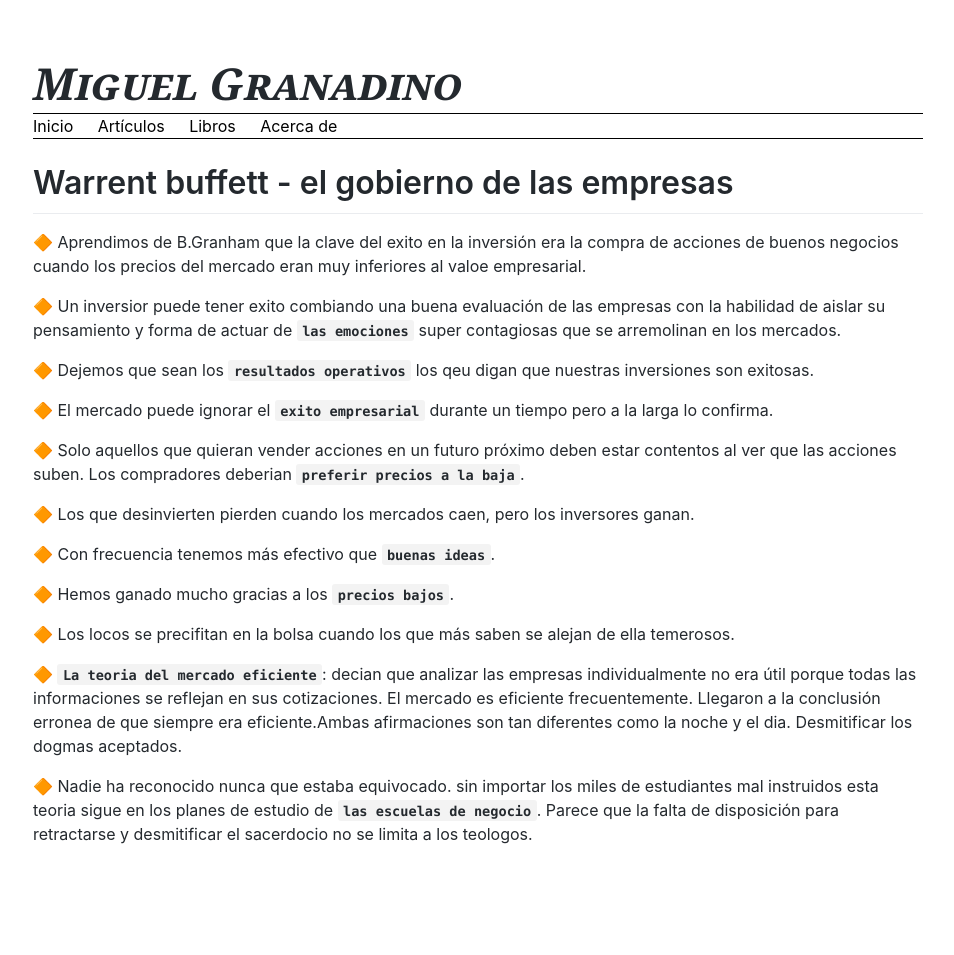
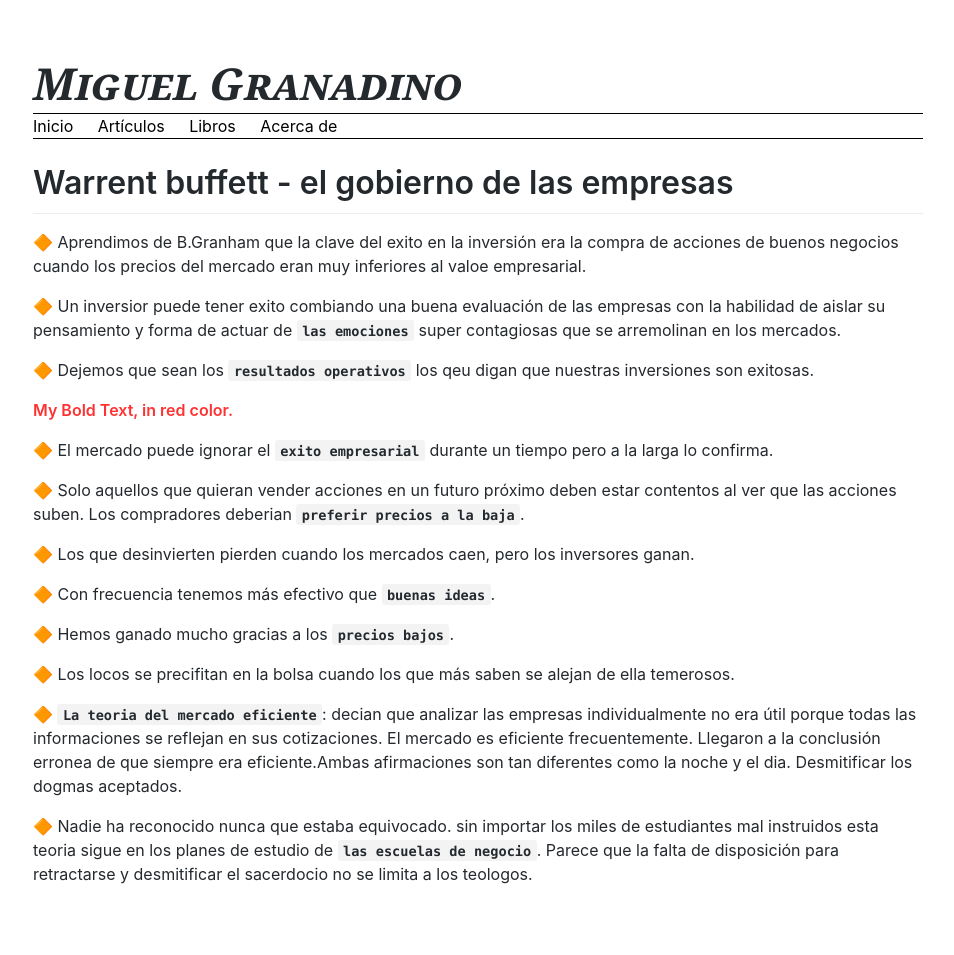
Before and after one commit to Akira3030/formacion, a Jekyll site: the page built from articulos/warrent-buffet-gobierno-empresas.md, in a window 1280 px wide. Shown: the whole page, without its empty margins (162-1116 px from the left). Built offline with Jekyll 4.4.1, drawn with Linux system fonts in a browser that asks for light colours; emoji names are drawn with the system emoji font; our own code applies the rules of GitHub Pages for plain Markdown files; before the commit the page ends 915 px from its top, so only the background shows below that.

Commit message:
Update warrent-buffet-gobierno-empresas.md

```diff
--- a/articulos/warrent-buffet-gobierno-empresas.md
+++ b/articulos/warrent-buffet-gobierno-empresas.md
@@ -13,7 +13,7 @@
 
 :large_orange_diamond: Dejemos que sean los **`resultados operativos`** los qeu digan que nuestras inversiones son exitosas.
 
-
+**My Bold Text, in red color.**{: style="color: red; opacity: 0.80;" }
 
 :large_orange_diamond: El mercado puede ignorar el **`exito empresarial`** durante un tiempo pero a la larga lo confirma.
 
```
